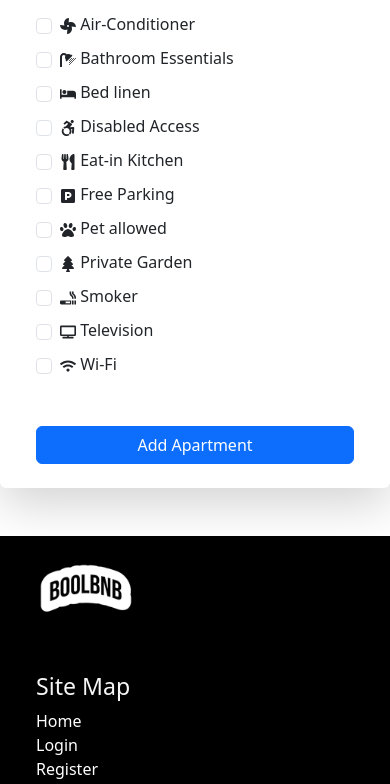
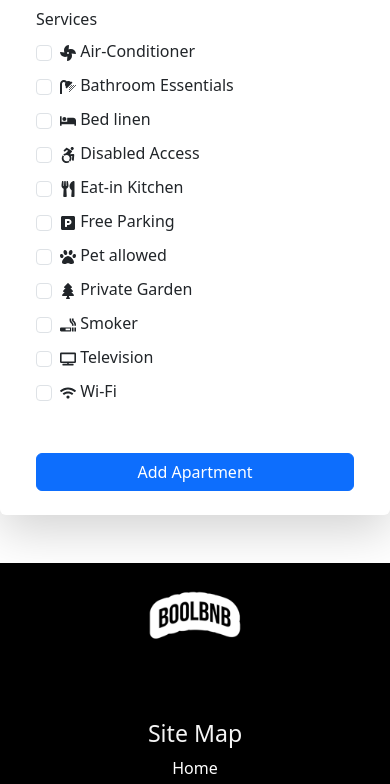
Before and after one commit to ManuelTrappolini/boolBnb-project-work, a React (Vite) app in the folder frontend/: page /apartments/addapartment in a window 390 px wide. Shown: the part 1196-1980 px from the top of the page. Built offline with nearby package versions, Linux system fonts and the light colour scheme; the HTML template or start-up script is replaced by a standard one.

Commit message:
fix some css

```diff
--- a/frontend/src/index.css
+++ b/frontend/src/index.css
@@ -4,8 +4,17 @@
     min-height: 100vh !important;
 }
 
+header{
+    position: fixed;
+    top: 0;
+    left: 0;
+    width: 100%;
+    z-index: 1000;
+}
+
 main {
     flex-grow: 1 !important;
+    margin-top: 100px;
 }
 
 footer {
@@ -133,3 +142,27 @@ footer {
         color: white !important;
     }
 }
+
+@media screen and (max-width: 992px) {
+    footer {
+        .row{
+            div{
+                display: flex !important;
+                justify-content: center;
+                align-items: center;
+                margin-bottom: 10px;
+                ul{
+                    display: flex;
+                    flex-direction: column;
+                    justify-content: center;
+                    align-items: center;
+                }
+            }
+
+        }
+
+        .logo{
+            max-width: 100% !important;
+        }
+    }
+}
--- a/frontend/src/pages/DetailApartmentPage.jsx
+++ b/frontend/src/pages/DetailApartmentPage.jsx
@@ -64,10 +64,10 @@ export default function DetailApartmentPage() {
                             <p className="text-muted py-2">{apartment.address}</p>
                             <p className="pt-2 mb-5">{apartment.description}</p>
                             <h5 className="fw-semibold mb-3">Services</h5>
-                            <ul className="list-unstyled">
+                            <ul className="list-unstyled d-flex flex-wrap">
                                 {filteredServices.length > 0 ? (
                                     filteredServices.map(service => (
-                                        <li key={service.id} className="pb-2">
+                                        <li key={service.id} className="pb-2 col-6 col-sm-4">
                                             <span>{service.icon} {service.name}</span>
                                         </li>
                                     ))
```
